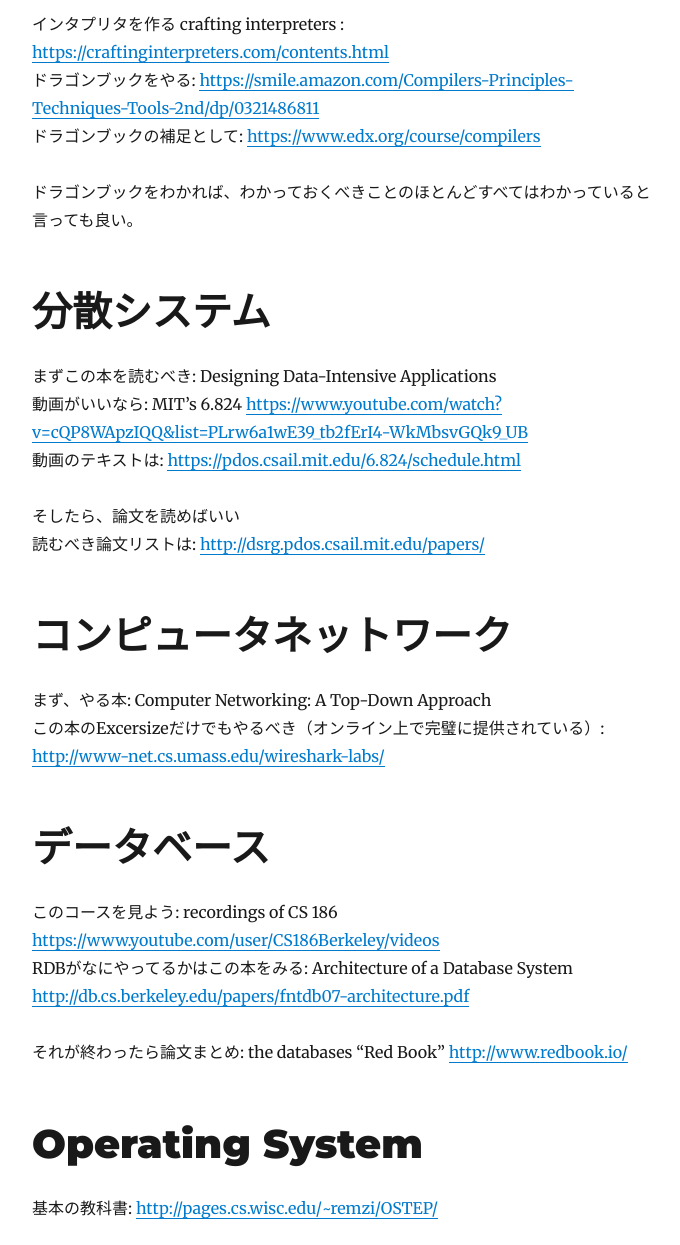
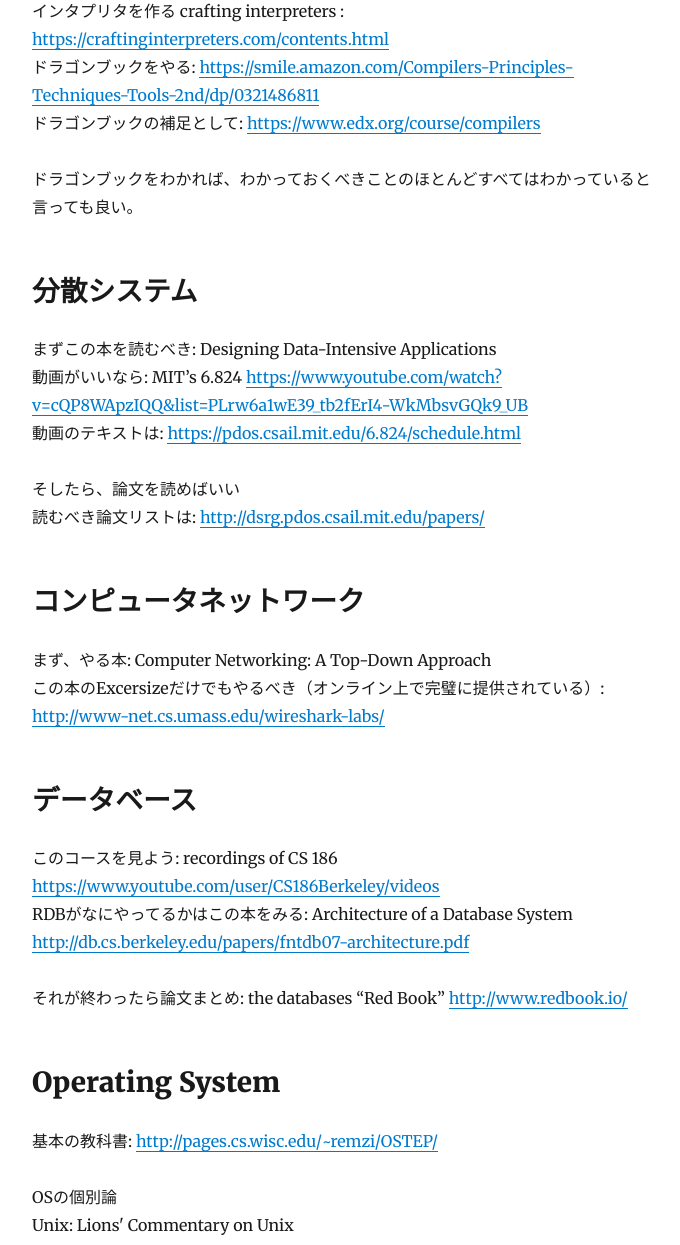
Before and after one commit to yukarinoki/blog, a Gatsby site: page /memorandumForSelfLeaner/ in a window 1280 px wide. Shown: the part 557-1802 px from the top of the page, without its empty margins (293-973 px from the left). Built offline with nearby package versions, Linux system fonts and the light colour scheme; Gatsby itself is replaced by a stand-in of ours; some packages are replaced by stand-ins of ours.

Commit message:
fix titling

```diff
--- a/content/blog/memorandumForSelfLeaner/index.md
+++ b/content/blog/memorandumForSelfLeaner/index.md
@@ -8,14 +8,14 @@
 Teach Your Self Computer Science : https://teachyourselfcs.com/
 のうちの自分が興味のある部分を自分用備忘録としてまとめておく。
 
-# 言語・コンパイラ
+## 言語・コンパイラ
 インタプリタを作る  crafting interpreters : https://craftinginterpreters.com/contents.html
 ドラゴンブックをやる:  https://smile.amazon.com/Compilers-Principles-Techniques-Tools-2nd/dp/0321486811
 ドラゴンブックの補足として: https://www.edx.org/course/compilers
 
 ドラゴンブックをわかれば、わかっておくべきことのほとんどすべてはわかっていると言っても良い。
 
-# 分散システム
+## 分散システム
 まずこの本を読むべき: Designing Data-Intensive Applications
 動画がいいなら: MIT’s 6.824  https://www.youtube.com/watch?v=cQP8WApzIQQ&list=PLrw6a1wE39_tb2fErI4-WkMbsvGQk9_UB
 動画のテキストは: https://pdos.csail.mit.edu/6.824/schedule.html
@@ -24,17 +24,17 @@
 読むべき論文リストは:  http://dsrg.pdos.csail.mit.edu/papers/
 
 
-# コンピュータネットワーク
+## コンピュータネットワーク
 まず、やる本: Computer Networking: A Top-Down Approach
 この本のExcersizeだけでもやるべき（オンライン上で完璧に提供されている）: http://www-net.cs.umass.edu/wireshark-labs/
 
-# データベース
+## データベース
 このコースを見よう: recordings of CS 186 https://www.youtube.com/user/CS186Berkeley/videos
 RDBがなにやってるかはこの本をみる: Architecture of a Database System http://db.cs.berkeley.edu/papers/fntdb07-architecture.pdf
 
 それが終わったら論文まとめ: the databases “Red Book” http://www.redbook.io/
 
-# Operating System
+## Operating System
 基本の教科書: http://pages.cs.wisc.edu/~remzi/OSTEP/
 
 OSの個別論
```
